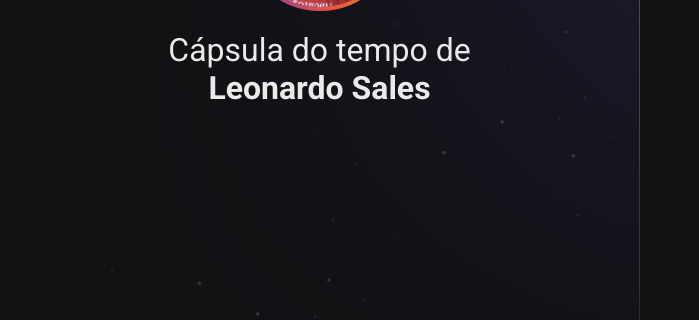
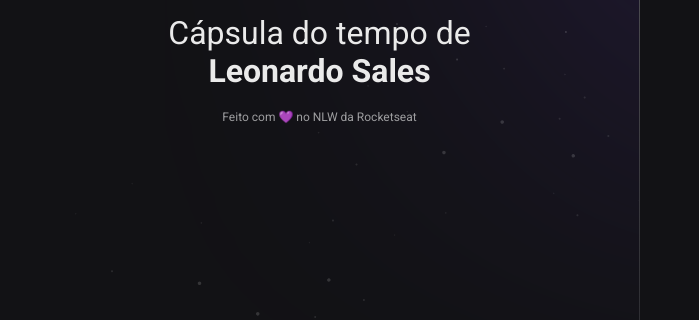
Before and after one commit to LSalles27/nlw-spacetime, a plain HTML site: page index.html in a window 1280 px wide. Shown: the part 456-776 px from the top of the page, 0-699 px from the left. Drawn offline with Linux system fonts and the light colour scheme.

Commit message:
Add spam

```diff
--- a/index.html
+++ b/index.html
@@ -25,7 +25,7 @@
        <strong> Leonardo Sales</strong>
     </p>
 
-  </span>
+  <span>Feito com 💜 no NLW da Rocketseat</span>
 
   </aside>
 
```
